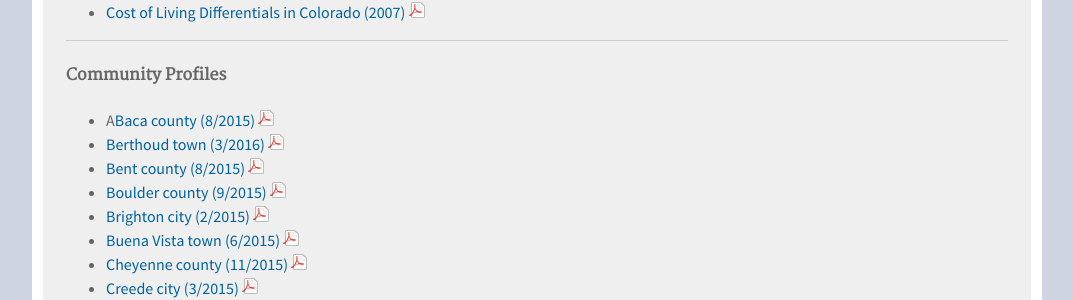
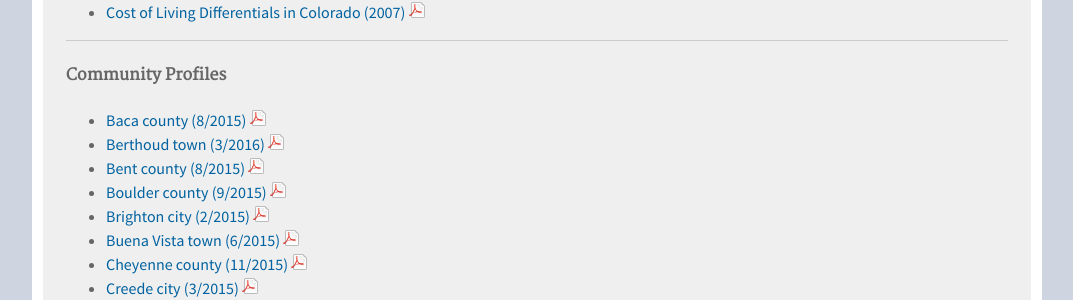
Before and after one commit to TBleess/Website_New, a Jekyll site: the page built from pages/9_Not_in_Menu/publications-and-presentations.md, in a window 1280 px wide and 900 px high, scrolled down 711 px. Shown: the part 150-450 px from the top of the window, without its empty margins (103-1176 px from the left). Built offline with Jekyll 4.4.1, drawn with Linux system fonts in a browser that asks for light colours.

Commit message:
Updated publications-and-presentations.md

```diff
--- a/pages/9_Not_in_Menu/publications-and-presentations.md
+++ b/pages/9_Not_in_Menu/publications-and-presentations.md
@@ -45,7 +45,7 @@
 
 #### Community Profiles
 
-- A[Baca county (8/2015) ![pdf](/images/page_white_acrobat.png 'download pdf file')](https://drive.google.com/uc?export=download&id=0B-vz6H4k4SESczA5eEd6MVpCWFk)
+- [Baca county (8/2015) ![pdf](/images/page_white_acrobat.png 'download pdf file')](https://drive.google.com/uc?export=download&id=0B-vz6H4k4SESczA5eEd6MVpCWFk)
 - [Berthoud town (3/2016) ![pdf](/images/page_white_acrobat.png 'download pdf file')](https://drive.google.com/open?id=0B-vz6H4k4SESN29PZnRTdG9mdlE)
 - [Bent county (8/2015) ![pdf](/images/page_white_acrobat.png 'download pdf file')](https://drive.google.com/uc?export=download&id=0B-vz6H4k4SESQk5vb2xkRDFKblU)
 - [Boulder county (9/2015) ![pdf](/images/page_white_acrobat.png 'download pdf file')](https://drive.google.com/uc?export=download&id=0B-vz6H4k4SESZXJjZXdmUzVxbDQ)
```
